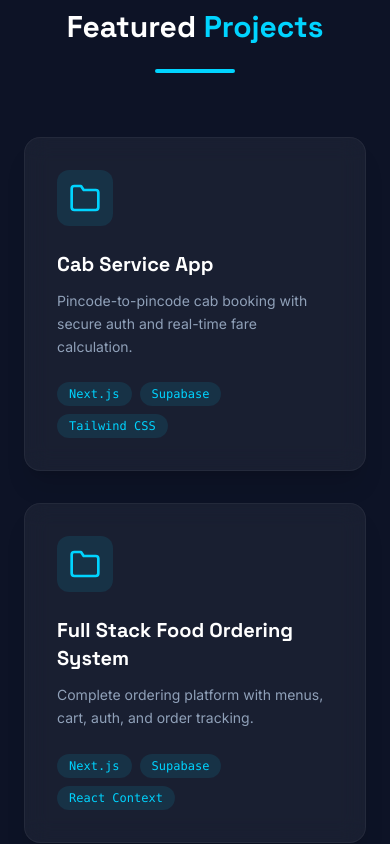
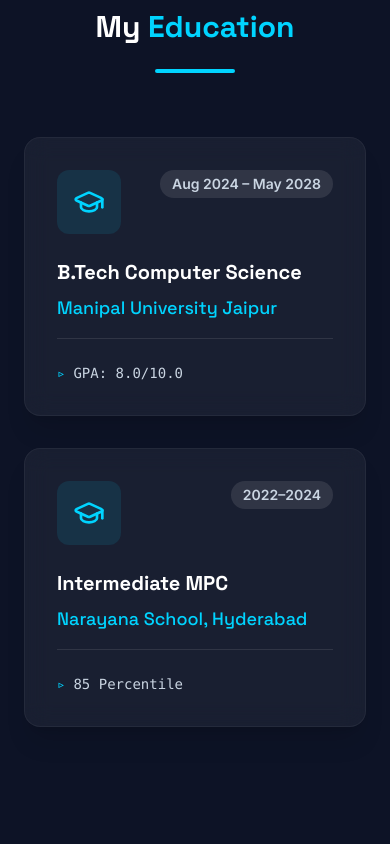
Before and after one commit to itsakhilesh7/Portfolio, a Next.js app: page / in a window 390 px wide. Shown: the part 4440-5284 px from the top of the page. Built offline with nearby package versions, Linux system fonts and the light colour scheme; no server answers.

Commit message:
feat: Add Education section component and wire to main page

```diff
--- a/app/page.js
+++ b/app/page.js
@@ -3,6 +3,7 @@
 import About from "@/components/About";
 import Skills from "@/components/Skills";
 import Experience from "@/components/Experience";
+import Education from "@/components/Education";
 import Projects from "@/components/Projects";
 import Leadership from "@/components/Leadership";
 import Awards from "@/components/Awards";
@@ -17,6 +18,7 @@
       <About />
       <Skills />
       <Experience />
+      <Education />
       <Projects />
       <Leadership />
       <Awards />
--- /dev/null
+++ b/components/Education.jsx
@@ -0,0 +1,56 @@
+"use client";
+import { motion } from "framer-motion";
+import { fadeUpVariant } from "../utils/motion";
+import { EDUCATION } from "../constants/data";
+import { GraduationCap } from "lucide-react";
+
+export default function Education() {
+  return (
+    <section id="education" className="py-24 relative overflow-hidden bg-[#0d1326]">
+      <div className="max-w-5xl mx-auto px-6 lg:px-12 relative z-10">
+        <motion.div
+          {...fadeUpVariant}
+          className="mb-16 text-center"
+        >
+          <h2 className="text-3xl md:text-5xl font-bold mb-6">
+            My <span className="text-cyan">Education</span>
+          </h2>
+          <div className="w-20 h-1 bg-cyan rounded-full mx-auto"></div>
+        </motion.div>
+
+        <div className="grid md:grid-cols-2 gap-8">
+          {EDUCATION.map((edu, index) => (
+            <motion.div
+              key={index}
+              {...fadeUpVariant}
+              transition={{ ...fadeUpVariant.transition, delay: index * 0.2 }}
+              className="glass p-8 rounded-2xl glass-hover relative border border-white/5 h-full flex flex-col"
+            >
+              <div className="flex justify-between items-start mb-6">
+                <div className="text-cyan bg-cyan/10 p-4 rounded-xl">
+                  <GraduationCap size={32} />
+                </div>
+                <span className="inline-block px-3 py-1 bg-white/10 text-slate-300 text-sm font-semibold rounded-full">
+                  {edu.duration}
+                </span>
+              </div>
+
+              <h3 className="text-xl md:text-2xl font-bold text-white mb-2">{edu.degree}</h3>
+              <h4 className="text-lg font-medium text-cyan mb-4">{edu.institution}</h4>
+
+              <div className="mt-auto pt-6 border-t border-white/10">
+                <p className="text-slate-300 font-mono text-sm">
+                  <span className="text-cyan mr-2">▹</span>
+                  {edu.details}
+                </p>
+              </div>
+            </motion.div>
+          ))}
+        </div>
+      </div>
+
+      {/* Decorative Glow */}
+      <div className="absolute bottom-0 left-0 w-96 h-96 bg-blue-500/10 rounded-full mix-blend-multiply filter blur-[100px] opacity-50 z-0"></div>
+    </section>
+  );
+}
```
